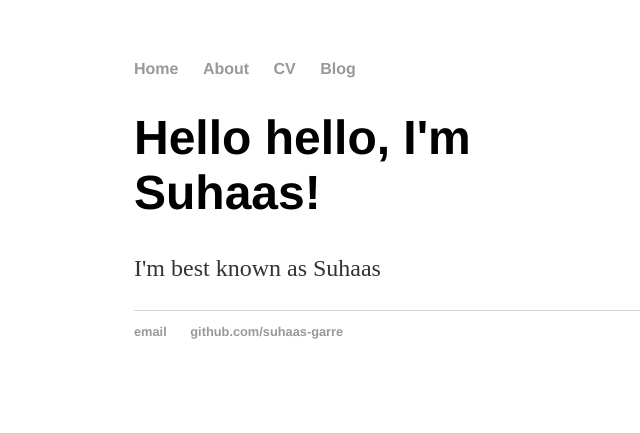
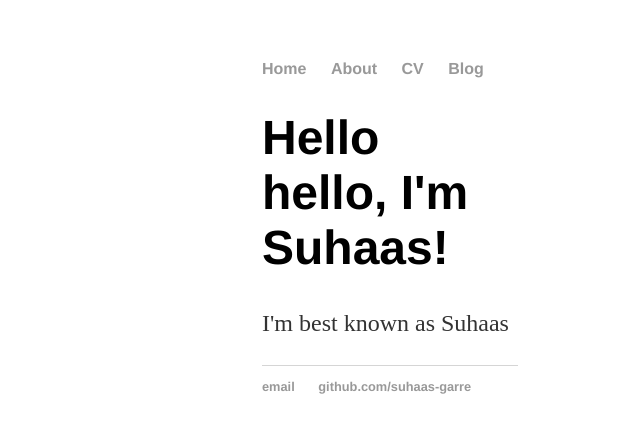
Before and after one commit to suhaas-garre/suhaas-garre.github.io, a Jekyll site: the page built from index.html, in a window 1280 px wide. Shown: the top 433 px of the page, without its empty margins (250-890 px from the left). Built offline with Jekyll 4.4.1, drawn with Linux system fonts in a browser that asks for light colours.

Commit message:
just testing margins

```diff
--- a/css/main.css
+++ b/css/main.css
@@ -1,6 +1,6 @@
 body {
     margin: 60px auto;
-    width: 40%;
+    width: 20%;
 }
 nav ul, footer ul {
     font-family:'Helvetica', 'Arial', 'Sans-Serif';
```
